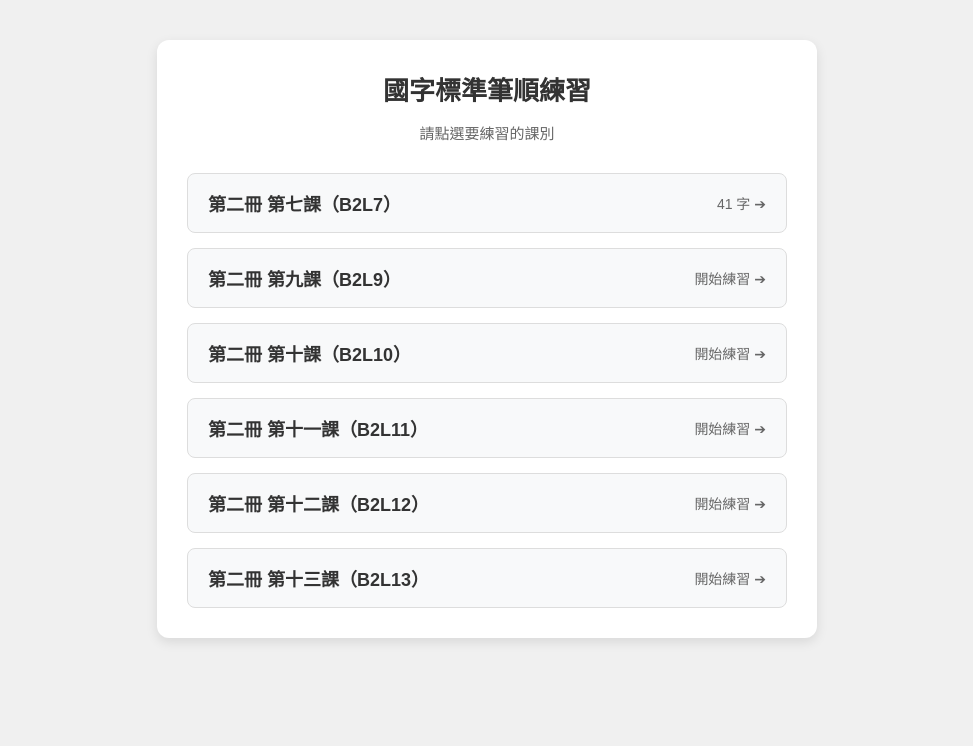
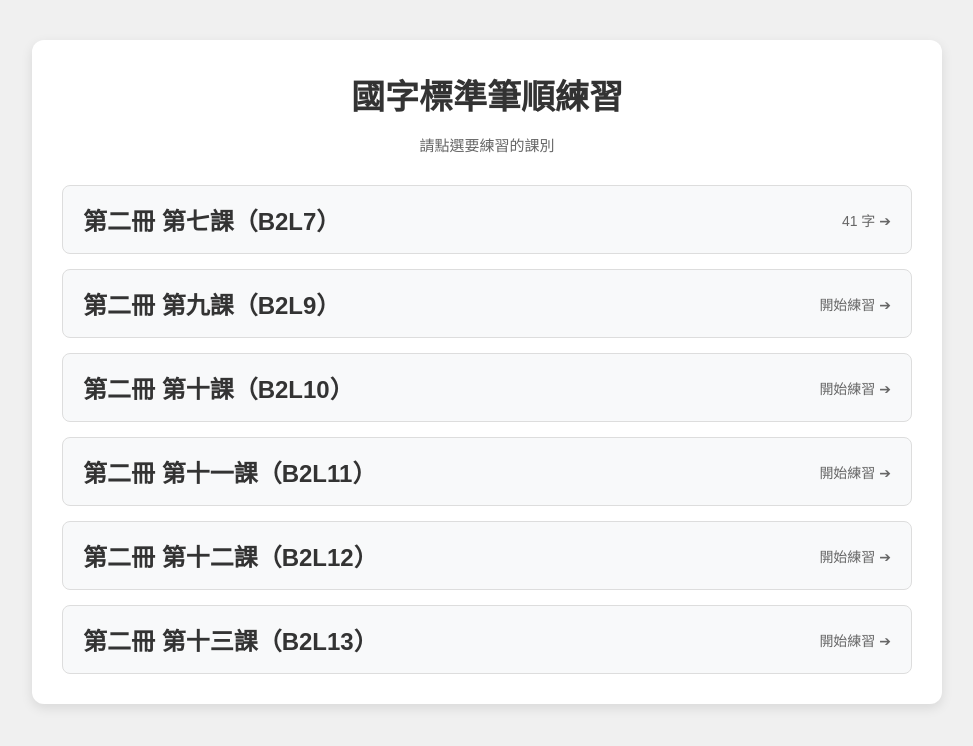
Before and after one commit to s25672400-hue/stroke, a plain HTML site: page index.html in a window 1280 px wide. Shown: the whole page, without its empty margins (153-1126 px from the left). Drawn offline with Linux system fonts and the light colour scheme.

Commit message:
Update index.html

```diff
--- a/index.html
+++ b/index.html
@@ -15,7 +15,7 @@
         }
         .menu-container {
             width: 100%;
-            max-width: 600px;
+            max-width: 850px;
             background-color: white;
             padding: 30px;
             border-radius: 12px;
@@ -26,7 +26,7 @@
             color: #333;
             margin-top: 0;
             margin-bottom: 10px;
-            font-size: 26px;
+            font-size: 34px;
         }
         p.subtitle {
             text-align: center;
@@ -49,7 +49,7 @@
             border-radius: 8px;
             text-decoration: none;
             color: #333;
-            font-size: 18px;
+            font-size: 24px;
             font-weight: bold;
             transition: all 0.2s ease;
         }
```
